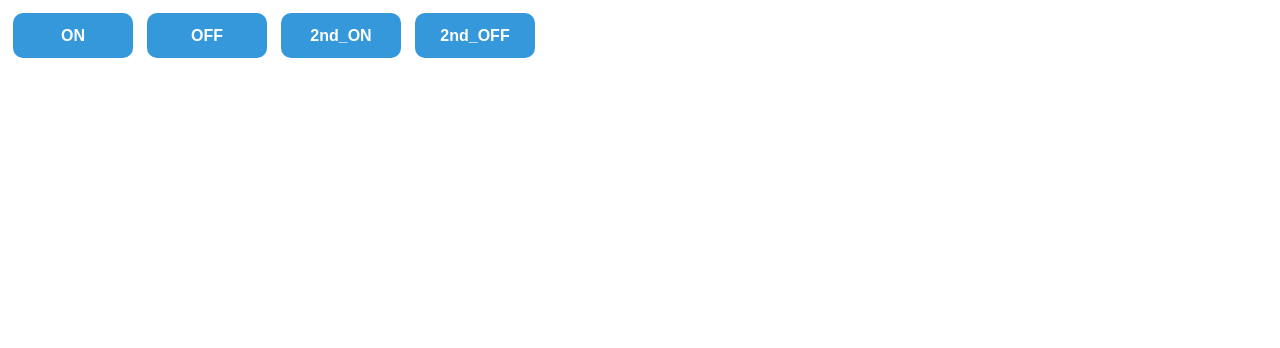
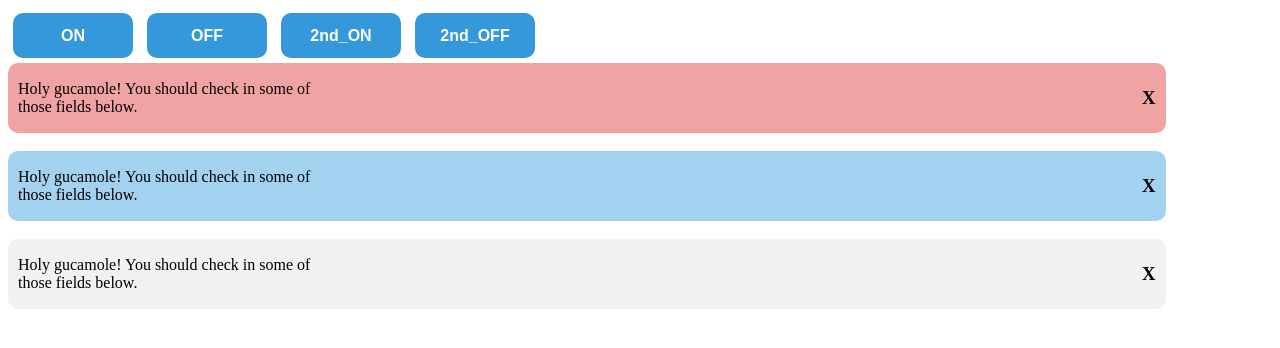
Before and after one commit to dongkyukim1/Hellojs, a plain HTML site: page 강의내용모음/Day2/url.html in a window 1280 px wide. Drawn offline with Linux system fonts and the light colour scheme.

Commit message:
Feature:혼자한거거

```diff
--- a/강의내용모음/Day2/style.css
+++ b/강의내용모음/Day2/style.css
@@ -76,3 +76,38 @@ button:active {
 .alert-box2 button:hover {
   background-color: lightgray;
 }
+
+.alert_pink {
+  width: 90%;
+  height: 50px;
+  border-radius: 10px;
+  align-items: center;
+  display: flex;
+  padding: 10px;
+  background-color: rgb(240, 163, 163);
+}
+
+.alert_skyblue {
+  width: 90%;
+  height: 50px;
+  border-radius: 10px;
+  align-items: center;
+  display: flex;
+  padding: 10px;
+  background-color: rgb(163, 209, 240);
+}
+
+.alert_grey {
+  width: 90%;
+  height: 50px;
+  border-radius: 10px;
+  align-items: center;
+  display: flex;
+  padding: 10px;
+  background-color: rgba(236, 236, 236, 0.736);
+}
+h3 {
+  width: 100%;
+  text-align: right;
+  margin: 0; /* 기본 마진 제거 */
+}
--- a/강의내용모음/Day2/url.html
+++ b/강의내용모음/Day2/url.html
@@ -26,7 +26,20 @@
       2번째 알림창
       <button onclick="hideSecondAlert()">X</button>
     </div>
-
+    <div class="alert_pink">
+      Holy gucamole! You should check in some of those fields below.
+      <h3 onclick="hideAlertPink()">X</h3>
+    </div>
+    <br />
+    <div class="alert_skyblue">
+      Holy gucamole! You should check in some of those fields below.
+      <h3 onclick="hideAlertSkyblue()">X</h3>
+    </div>
+    <br />
+    <div class="alert_grey">
+      Holy gucamole! You should check in some of those fields below.
+      <h3 onclick="hideAlertGrey()">X</h3>
+    </div>
     <script>
       /**
        * 첫 번째 알림창을 표시하는 함수
@@ -55,6 +68,17 @@
       function hideSecondAlert() {
         document.querySelector('.alert-box2').style.display = 'none';
       }
+
+      function hideAlertPink() {
+        document.querySelector('.alert_pink').style.display = 'none';
+      }
+
+      function hideAlertSkyblue() {
+        document.querySelector('.alert_skyblue').style.display = 'none';
+      }
+      function hideAlertGrey() {
+        document.querySelector('.alert_grey').style.display = 'none';
+      }
     </script>
   </body>
 </html>
```
